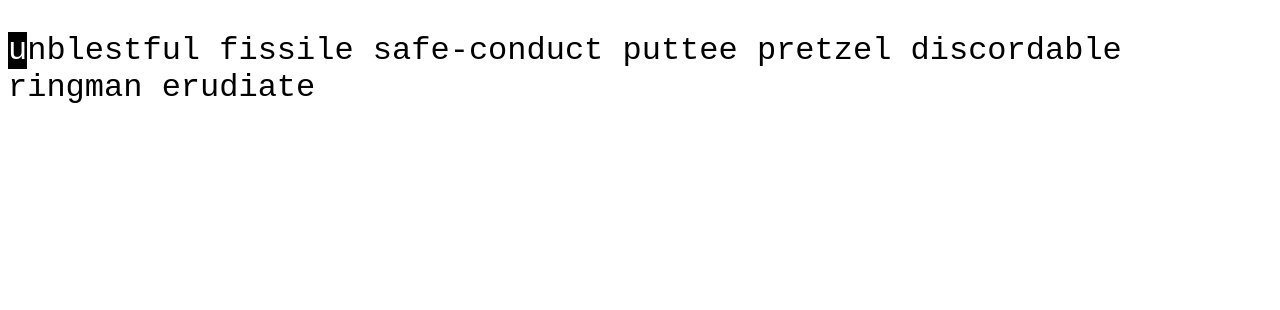
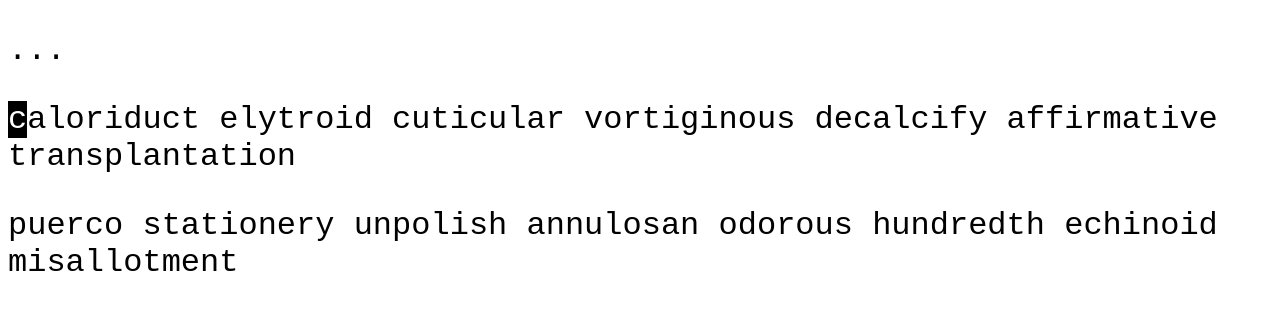
Before and after one commit to grzegorz-wcislo/hackracer, a React (Create React App) app: page / in a window 1280 px wide. Shown: the top 310 px of the page. Built offline with nearby package versions, Linux system fonts and the light colour scheme.

Commit message:
Start refactoring lines

```diff
--- a/src/App.tsx
+++ b/src/App.tsx
@@ -1,58 +1,8 @@
-import React, { useState, useEffect } from 'react';
-import LineGenerator from './lineGenerator';
+import React  from 'react';
+import Lines from './Lines';
 
 function App(): JSX.Element {
-  const [lineGenerator] = useState<LineGenerator>(new LineGenerator(80));
-  const [text, setText] = useState<string>(lineGenerator.getLine());
-  const [garbage, setGarbage] = useState<string>('');
-  const [timestamps, setTimestamps] = useState<number[]>([]);
-
-  const nextLine = (): void => {
-    setText(lineGenerator.getLine());
-    setGarbage('');
-    setTimestamps([]);
-  };
-
-  const onKeyDown = (e: KeyboardEvent): void => {
-    const key = e.key;
-    console.log(e);
-
-    const index = timestamps.length;
-
-    if (key === 'Backspace') {
-      setGarbage((g) => g.slice(0, -1));
-      return;
-    }
-
-    if (key.length > 1) return;
-
-    if (text[index] === key && garbage.length === 0) {
-      setTimestamps((t) => [...t, Date.now()]);
-      if (text.length <= index + 1) nextLine();
-    } else {
-      setGarbage((g) => g + key);
-    }
-  };
-
-  useEffect(() => {
-    document.addEventListener('keydown', onKeyDown);
-    return (): void => document.removeEventListener('keydown', onKeyDown);
-  });
-
-  return (
-    <div className="App">
-      <p style={{ fontFamily: 'monospace', fontSize: '32px' }}>
-        <span>{text.slice(0, timestamps.length)}</span>
-        <span style={{ color: 'red' }}>{garbage}</span>
-        <span style={{ backgroundColor: 'black', color: 'white' }}>
-          {/* {text.slice(timestamps.length, timestamps.length + 1)} */}
-          {text.slice(timestamps.length + garbage.length, timestamps.length +garbage.length+ 1)}
-        </span>
-        <span>{text.slice(timestamps.length + garbage.length + 1)}</span>
-      </p>
-      <p>{garbage}</p>
-    </div>
-  );
+  return <Lines />;
 }
 
 export default App;
--- /dev/null
+++ b/src/LineHandler.tsx
@@ -0,0 +1,66 @@
+import React, { useState, useEffect } from 'react';
+
+interface LineHandlerProps {
+  text: string;
+  onLineFinished: () => void;
+}
+
+function LineHandler({ text, onLineFinished }: LineHandlerProps): JSX.Element {
+  const [garbage, setGarbage] = useState<string>('');
+  const [timestamps, setTimestamps] = useState<number[]>([]);
+
+  const nextLine = (): void => {
+    setGarbage('');
+    setTimestamps([]);
+    onLineFinished();
+  };
+
+  const onKeyDown = (e: KeyboardEvent): void => {
+    const key = e.key;
+    console.log(e);
+
+    const index = timestamps.length;
+
+    if (key === 'Backspace') {
+      setGarbage((g) => g.slice(0, -1));
+      return;
+    }
+
+    if (key.length > 1) return;
+
+    if (text[index] === key && garbage.length === 0) {
+      setTimestamps((t) => [...t, Date.now()]);
+      if (text.length <= index + 1) {
+        nextLine();
+      }
+    } else {
+      if (key === ' ' && index === 0) return;
+
+      setGarbage((g) => g + (key === ' ' ? '█' : key));
+    }
+  };
+
+  useEffect(() => {
+    document.addEventListener('keydown', onKeyDown);
+    return (): void => document.removeEventListener('keydown', onKeyDown);
+  });
+
+  return (
+    <div className="line">
+      <p style={{ fontFamily: 'monospace', fontSize: '32px' }}>
+        <span>{text.slice(0, timestamps.length)}</span>
+        <span style={{ color: 'red' }}>{garbage}</span>
+        <span style={{ backgroundColor: 'black', color: 'white' }}>
+          {/* {text.slice(timestamps.length, timestamps.length + 1)} */}
+          {text.slice(
+            timestamps.length + garbage.length,
+            timestamps.length + garbage.length + 1
+          )}
+        </span>
+        <span>{text.slice(timestamps.length + garbage.length + 1)}</span>
+      </p>
+    </div>
+  );
+}
+
+export default LineHandler;
--- /dev/null
+++ b/src/Lines.tsx
@@ -0,0 +1,27 @@
+import React, { useState } from 'react';
+import LineHandler from './LineHandler';
+import LineGenerator from './lineGenerator';
+
+function Lines(): JSX.Element {
+  const [lineGenerator] = useState<LineGenerator>(new LineGenerator(80));
+  const [texts, setTexts] = useState<[string, string, string]>([
+    '...',
+    lineGenerator.getLine(),
+    lineGenerator.getLine(),
+  ]);
+
+  const onLineFinished = (): void => {
+    // eslint-disable-next-line @typescript-eslint/no-unused-vars
+    setTexts(([_, t1, t2]) => [t1, t2, lineGenerator.getLine()]);
+  };
+
+  return (
+    <div>
+      <p style={{ fontFamily: 'monospace', fontSize: '32px' }}>{texts[0]}</p>
+      <LineHandler text={texts[1]} onLineFinished={onLineFinished} />
+      <p style={{ fontFamily: 'monospace', fontSize: '32px' }}>{texts[2]}</p>
+    </div>
+  );
+}
+
+export default Lines;
```
